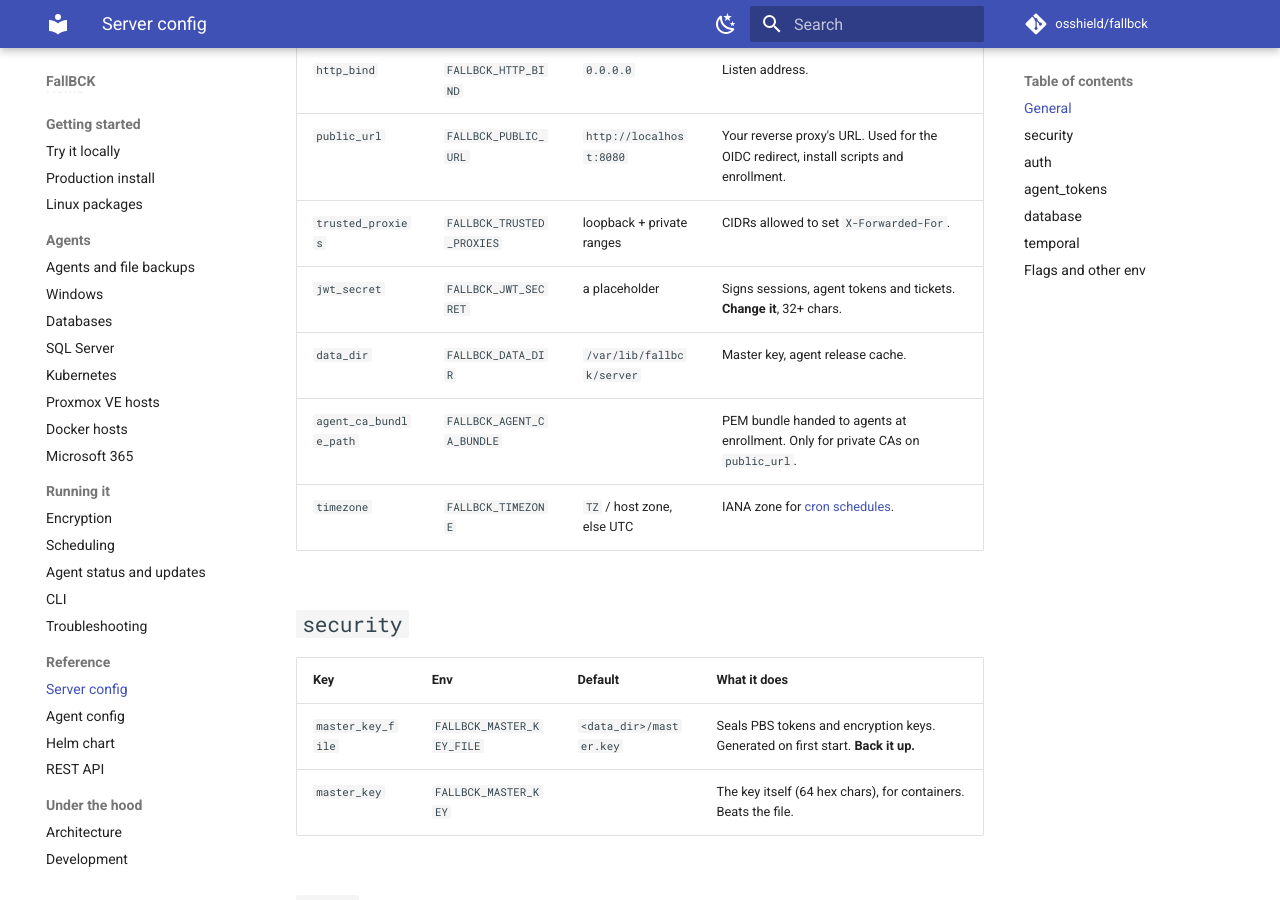
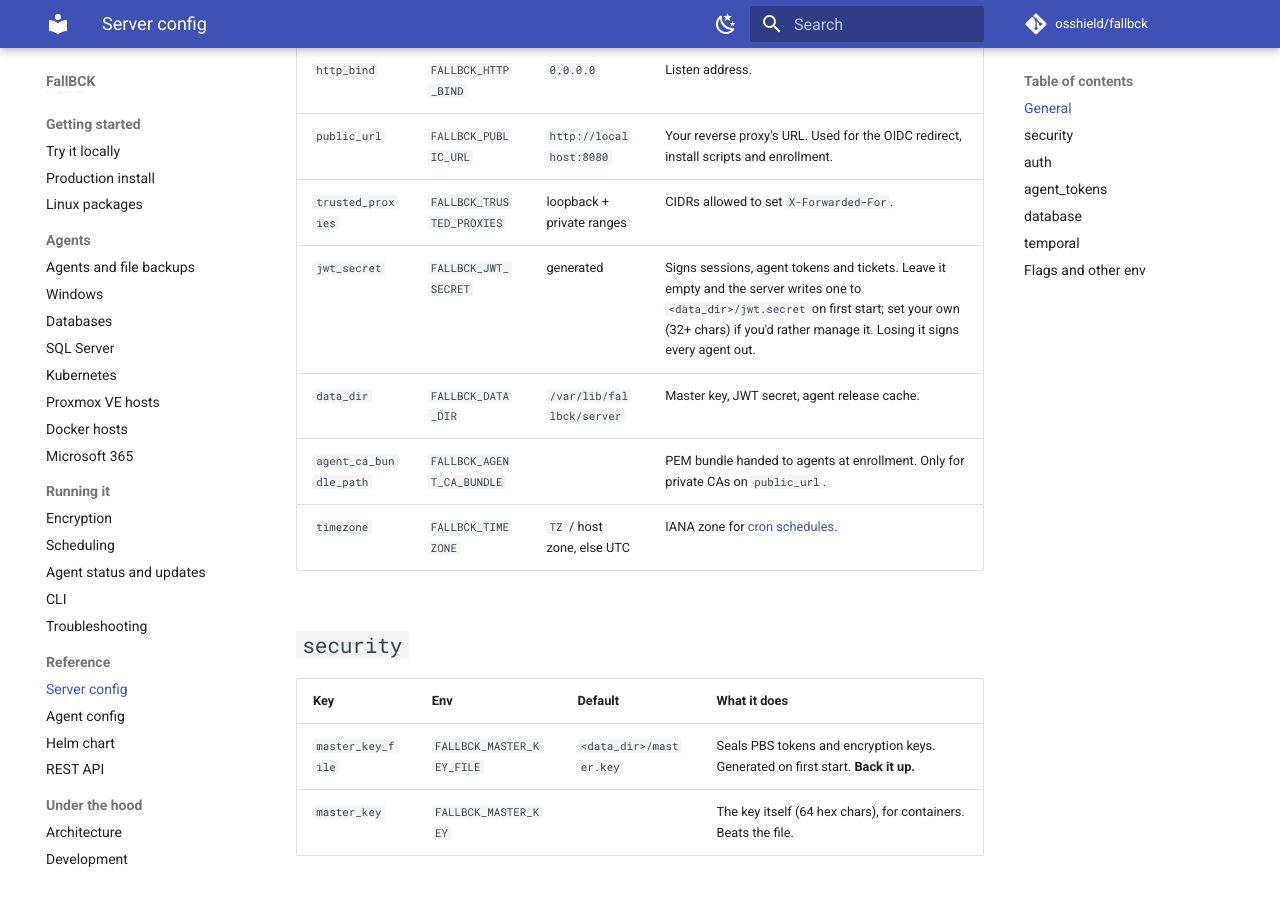
Before and after one commit to OSShield/fallbck, an MkDocs documentation site: the page built from docs/reference/server-config.md, in a window 1280 px wide and 900 px high, scrolled down 453 px. Built offline with MkDocs 1.6.1 and Material for MkDocs 9.7.7, drawn with Linux system fonts in a browser that asks for light colours; comment, search, counter and statistics services are not loaded.

Commit message:
Update docs

```diff
--- a/docs/reference/server-config.md
+++ b/docs/reference/server-config.md
@@ -12,8 +12,8 @@
 | `http_bind` | `FALLBCK_HTTP_BIND` | `0.0.0.0` | Listen address. |
 | `public_url` | `FALLBCK_PUBLIC_URL` | `http://localhost:8080` | Your reverse proxy's URL. Used for the OIDC redirect, install scripts and enrollment. |
 | `trusted_proxies` | `FALLBCK_TRUSTED_PROXIES` | loopback + private ranges | CIDRs allowed to set `X-Forwarded-For`. |
-| `jwt_secret` | `FALLBCK_JWT_SECRET` | a placeholder | Signs sessions, agent tokens and tickets. **Change it**, 32+ chars. |
-| `data_dir` | `FALLBCK_DATA_DIR` | `/var/lib/fallbck/server` | Master key, agent release cache. |
+| `jwt_secret` | `FALLBCK_JWT_SECRET` | generated | Signs sessions, agent tokens and tickets. Leave it empty and the server writes one to `<data_dir>/jwt.secret` on first start; set your own (32+ chars) if you'd rather manage it. Losing it signs every agent out. |
+| `data_dir` | `FALLBCK_DATA_DIR` | `/var/lib/fallbck/server` | Master key, JWT secret, agent release cache. |
 | `agent_ca_bundle_path` | `FALLBCK_AGENT_CA_BUNDLE` | | PEM bundle handed to agents at enrollment. Only for private CAs on `public_url`. |
 | `timezone` | `FALLBCK_TIMEZONE` | `TZ` / host zone, else UTC | IANA zone for [cron schedules](../operations/scheduling.md). |
 
```
Also changed, not shown: docs/agents/kubernetes.md (+1 -1 lines), docs/agents/proxmox.md (+1 -1 lines), docs/architecture.md (+1 -1 lines), docs/getting-started/production.md (+1 -1 lines).
